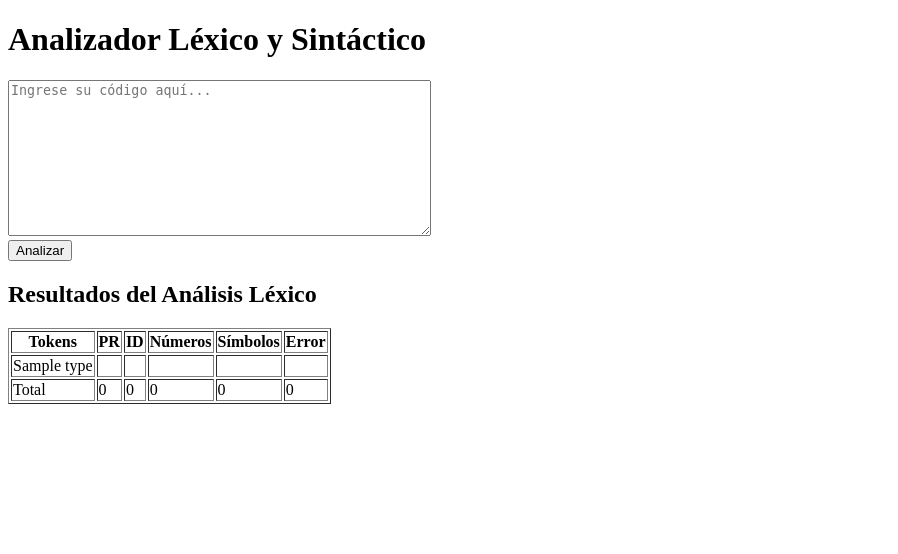
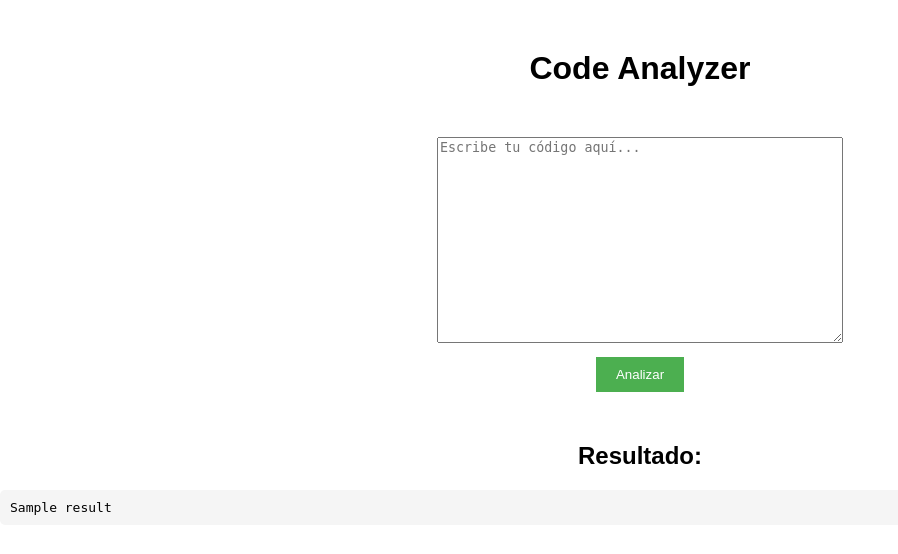
Before and after one commit to YaelAguilar/interpretes-2.3, a Flask app: template templates/index.html in a window 1280 px wide. Shown: the top 554 px of the page, without its empty margins (0-898 px from the left). Run offline with Flask 3, Linux system fonts and the light colour scheme; the template is opened without the code that fills it: most values are stand-ins (such as "Sample title", 1, 10 or a date in 2020).

Commit message:
[UPDATE] finish

```diff
--- /dev/null
+++ b/analyzer.py
@@ -0,0 +1,84 @@
+import ply.lex as lex
+import ply.yacc as yacc
+
+tokens = (
+    'INT', 'ID', 'NUMBER', 'SEMI', 'LPAREN', 'RPAREN', 'LBRACE', 'RBRACE',
+    'LE', 'ASSIGN', 'PLUS', 'DOT', 'OUT', 'PRINTLN', 'FOR'
+)
+
+reserved = {
+    'for': 'FOR',
+    'int': 'INT',
+    'out': 'OUT',
+    'println': 'PRINTLN'
+}
+
+t_SEMI    = r';'
+t_LPAREN  = r'\('
+t_RPAREN  = r'\)'
+t_LBRACE  = r'\{'
+t_RBRACE  = r'\}'
+t_ASSIGN  = r'='
+t_PLUS    = r'\+\+'
+t_DOT     = r'\.'
+t_LE      = r'<='
+
+def t_ID(t):
+    r'[a-zA-Z_][a-zA-Z_0-9]*'
+    t.type = reserved.get(t.value, 'ID')
+    return t
+
+def t_NUMBER(t):
+    r'\d+'
+    t.value = int(t.value)
+    return t
+
+def t_error(t):
+    t.lexer.skip(1)
+
+t_ignore = ' \t\n'
+
+lexer = lex.lex()
+
+variables = {}
+
+def p_program(p):
+    'program : declaration for_statement'
+    p[0] = ('program', p[1], p[2])
+
+def p_declaration(p):
+    'declaration : INT ID SEMI'
+    variables[p[2]] = None
+    p[0] = ('declaration', p[2])
+
+def p_for_statement(p):
+    'for_statement : FOR LPAREN ID ASSIGN NUMBER SEMI ID LE NUMBER SEMI ID PLUS RPAREN LBRACE statement RBRACE'
+    if p[3] != p[7] or p[7] != p[11]:
+        p[0] = f"Error semántico: Variable usada en el ciclo no declarada o inconsistente '{p[3]}'"
+    else:
+        p[0] = ('for_statement', p[3], p[5], p[9], p[15])
+
+def p_statement(p):
+    'statement : OUT DOT PRINTLN LPAREN ID RPAREN SEMI'
+    if p[5] not in variables:
+        p[0] = f"Error semántico: Variable '{p[5]}' no declarada"
+    else:
+        p[0] = ('statement', p[5])
+
+def p_error(p):
+    if p:
+        p[0] = f"Error de sintaxis en '{p.value}'"
+    else:
+        p[0] = "Error de sintaxis al final del archivo"
+
+parser = yacc.yacc()
+
+def analyze_code(code):
+    global variables
+    variables = {}
+    lexer.input(code)
+    try:
+        result = parser.parse(code, lexer=lexer)
+        return result
+    except Exception as e:
+        return str(e)
--- a/app.py
+++ b/app.py
@@ -1,102 +1,15 @@
-from flask import Flask, request, render_template_string
-import lexer
-import my_parser
+from flask import Flask, request, render_template
+import analyzer
 
 app = Flask(__name__)
 
-template = """
-<!doctype html>
-<title>Code Analyzer</title>
-<h1>Analyze Your Code</h1>
-<form action="" method=post>
-  <textarea name=code rows=10 cols=40>{{ code }}</textarea><br>
-  <input type=submit value=Analyze>
-</form>
-{% if analysis %}
-    <h2>Analyzer Lexico</h2>
-    <table border=1>
-      <tr>
-        <th>Tokens</th>
-        <th>PR</th>
-        <th>ID</th>
-        <th>Numeros</th>
-        <th>Simbolos</th>
-        <th>Error</th>
-      </tr>
-    {% for row in analysis %}
-      <tr>
-        <td>{{ row.tokens }}</td>
-        <td>{{ row.PR }}</td>
-        <td>{{ row.ID }}</td>
-        <td>{{ row.Numeros }}</td>
-        <td>{{ row.Simbolos }}</td>
-        <td>{{ row.Error }}</td>
-      </tr>
-    {% endfor %}
-      <tr>
-        <td>Total</td>
-        <td>{{ total.PR }}</td>
-        <td>{{ total.ID }}</td>
-        <td>{{ total.Numeros }}</td>
-        <td>{{ total.Simbolos }}</td>
-        <td>{{ total.Error }}</td>
-      </tr>
-    </table>
-{% if errors %}
-    <h2>Errors</h2>
-    <ul>
-    {% for error in errors %}
-        <li>{{ error }}</li>
-    {% endfor %}
-    </ul>
-{% endif %}
-{% endif %}
-"""
+@app.route('/', methods=['GET', 'POST'])
+def index():
+    result = None
+    if request.method == 'POST':
+        code = request.form['code']
+        result = analyzer.analyze_code(code)
+    return render_template('index.html', result=result)
 
-@app.route("/", methods=["GET", "POST"])
-def index():
-    code = ""
-    analysis = []
-    total = {"PR": 0, "ID": 0, "Numeros": 0, "Simbolos": 0, "Error": 0}
-    errors = []
-    if request.method == "POST":
-        code = request.form["code"]
-        lexer.lexer.input(code)
-        tokens = []
-
-        try:
-            while True:
-                tok = lexer.lexer.token()
-                if not tok:
-                    break
-                tokens.append(tok)
-                if tok.type in total:
-                    total[tok.type] += 1
-                else:
-                    if tok.type in ["PLUS", "MINUS", "TIMES", "DIVIDE", "LPAREN", "RPAREN", "LBRACE", "RBRACE", "SEMI", "EQ", "LE", "GE", "LT", "GT", "NE"]:
-                        total["Simbolos"] += 1
-                    elif tok.type == "NUMBER":
-                        total["Numeros"] += 1
-                    elif tok.type == "ID":
-                        total["ID"] += 1
-                    elif tok.type in ["FOR", "PRINTLN"]:
-                        total["PR"] += 1
-            my_parser.parser.parse(code, lexer=lexer.lexer)
-        except SyntaxError as e:
-            errors.append(str(e))
-            total["Error"] += 1
-
-        for tok in tokens:
-            analysis.append({
-                "tokens": tok.type,
-                "PR": 'x' if tok.type in ["FOR", "PRINTLN"] else '',
-                "ID": 'x' if tok.type == "ID" else '',
-                "Numeros": 'x' if tok.type == "NUMBER" else '',
-                "Simbolos": 'x' if tok.type in ["PLUS", "MINUS", "TIMES", "DIVIDE", "LPAREN", "RPAREN", "LBRACE", "RBRACE", "SEMI", "EQ", "LE", "GE", "LT", "GT", "NE"] else '',
-                "Error": 'x' if tok.type == "ERROR" else ''
-            })
-
-    return render_template_string(template, code=code, analysis=analysis, total=total, errors=errors)
-
-if __name__ == "__main__":
+if __name__ == '__main__':
     app.run(debug=True)
--- a/lexer.py
+++ /dev/null
@@ -1,55 +0,0 @@
-import ply.lex as lex
-
-# Lista de tokens
-tokens = (
-    'ID',
-    'NUMBER',
-    'PLUS',
-    'LPAREN',
-    'RPAREN',
-    'LBRACE',
-    'RBRACE',
-    'SEMI',
-    'FOR',
-    'EQ',
-    'LE',
-    'PRINTLN',
-)
-
-# Reglas de expresiones regulares para tokens simples
-t_PLUS = r'\+'
-t_LPAREN = r'\('
-t_RPAREN = r'\)'
-t_LBRACE = r'\{'
-t_RBRACE = r'\}'
-t_SEMI = r';'
-t_EQ = r'='
-t_LE = r'<='
-t_FOR = r'for'
-t_PRINTLN = r'println'
-
-# Expresiones regulares con acciones
-def t_ID(t):
-    r'[a-zA-Z_][a-zA-Z0-9_]*'
-    return t
-
-def t_NUMBER(t):
-    r'\d+'
-    t.value = int(t.value)
-    return t
-
-# Caracteres ignorados (incluyendo los saltos de línea)
-t_ignore = " \t"
-
-# Manejo de nuevas líneas
-def t_newline(t):
-    r'\n+'
-    t.lexer.lineno += len(t.value)
-
-# Manejo de errores léxicos
-def t_error(t):
-    print(f"Illegal character '{t.value[0]}' at line {t.lexer.lineno}")
-    t.lexer.skip(1)
-
-# Construir el lexer
-lexer = lex.lex()
--- a/my_parser.py
+++ /dev/null
@@ -1,54 +0,0 @@
-import ply.yacc as yacc
-from lexer import tokens
-
-# Precedencia de operadores
-precedence = (
-    ('left', 'PLUS'),
-)
-
-# Reglas de la gramática
-def p_statement_for(t):
-    '''statement : FOR LPAREN assignment SEMI condition SEMI increment RPAREN block'''
-    t[0] = ('for_loop', t[3], t[5], t[7], t[9])
-
-def p_assignment(t):
-    '''assignment : ID EQ expression'''
-    t[0] = ('assign', t[1], t[3])
-
-def p_condition(t):
-    '''condition : expression LE expression'''
-    t[0] = ('condition', t[1], t[3])
-
-def p_increment(t):
-    '''increment : ID PLUS PLUS'''
-    t[0] = ('increment', t[1])
-
-def p_expression(t):
-    '''expression : ID
-                  | NUMBER'''
-    t[0] = t[1]
-
-def p_block(t):
-    '''block : LBRACE statements RBRACE'''
-    t[0] = t[2]
-
-def p_statements(t):
-    '''statements : statement
-                  | statements statement'''
-    if len(t) == 2:
-        t[0] = [t[1]]
-    else:
-        t[0] = t[1] + [t[2]]
-
-def p_statement_println(t):
-    '''statement : PRINTLN LPAREN expression RPAREN SEMI'''
-    t[0] = ('println', t[3])
-
-def p_error(t):
-    if t:
-        print(f"Syntax error at '{t.value}' (line {t.lineno})")
-    else:
-        print("Syntax error at EOF")
-
-# Construir el parser
-parser = yacc.yacc()
--- a/templates/index.html
+++ b/templates/index.html
@@ -2,55 +2,60 @@
 <html lang="en">
 <head>
     <meta charset="UTF-8">
-    <meta name="viewport" content="width=device-width, initial-scale=1.0">
-    <title>Analizador Léxico y Sintáctico</title>
+    <title>Code Analyzer</title>
 </head>
 <body>
-    <h1>Analizador Léxico y Sintáctico</h1>
+    <h1>Code Analyzer</h1>
     <form method="post">
-        <textarea name="code" rows="10" cols="50" placeholder="Ingrese su código aquí..."></textarea><br>
-        <button type="submit">Analizar</button>
+        <textarea name="code" rows="10" cols="50" placeholder="Escribe tu código aquí..."></textarea><br>
+        <input type="submit" value="Analizar">
     </form>
-
-    {% if tokens %}
-    <h2>Resultados del Análisis Léxico</h2>
-    <table border="1">
-        <tr>
-            <th>Tokens</th>
-            <th>PR</th>
-            <th>ID</th>
-            <th>Números</th>
-            <th>Símbolos</th>
-            <th>Error</th>
-        </tr>
-        {% for tok in tokens %}
-        <tr>
-            <td>{{ tok.type }}</td>
-            <td>{% if tok.type in ['FOR', 'PRINTLN'] %}x{% endif %}</td>
-            <td>{% if tok.type == 'ID' %}x{% endif %}</td>
-            <td>{% if tok.type == 'NUMBER' %}x{% endif %}</td>
-            <td>{% if tok.type in ['PLUS', 'MINUS', 'TIMES', 'DIVIDE', 'LT', 'GT', 'LE', 'GE', 'EQ', 'NE', 'LPAREN', 'RPAREN', 'LBRACE', 'RBRACE', 'SEMI'] %}x{% endif %}</td>
-            <td>{% if tok.type == 'ERROR' %}x{% endif %}</td>
-        </tr>
-        {% endfor %}
-        <tr>
-            <td>Total</td>
-            <td>{{ tokens | selectattr("type", "in", ['FOR', 'PRINTLN']) | list | length }}</td>
-            <td>{{ tokens | selectattr("type", "equalto", "ID") | list | length }}</td>
-            <td>{{ tokens | selectattr("type", "equalto", "NUMBER") | list | length }}</td>
-            <td>{{ tokens | selectattr("type", "in", ['PLUS', 'MINUS', 'TIMES', 'DIVIDE', 'LT', 'GT', 'LE', 'GE', 'EQ', 'NE', 'LPAREN', 'RPAREN', 'LBRACE', 'RBRACE', 'SEMI']) | list | length }}</td>
-            <td>{{ tokens | selectattr("type", "equalto", "ERROR") | list | length }}</td>
-        </tr>
-    </table>
-    {% endif %}
-
-    {% if errors %}
-    <h2>Errores del Analizador Sintáctico</h2>
-    <ul>
-        {% for error in errors %}
-        <li>{{ error }}</li>
-        {% endfor %}
-    </ul>
+    {% if result %}
+        <h2>Resultado:</h2>
+        <pre>{{ result }}</pre>
     {% endif %}
 </body>
 </html>
+<style>
+    body {
+        font-family: Arial, sans-serif;
+        margin: 0;
+        padding: 0;
+    }
+
+    h1 {
+        text-align: center;
+        margin-top: 50px;
+    }
+
+    form {
+        text-align: center;
+        margin-top: 50px;
+    }
+
+    textarea {
+        width: 400px;
+        height: 200px;
+        margin-bottom: 10px;
+    }
+
+    input[type="submit"] {
+        padding: 10px 20px;
+        background-color: #4CAF50;
+        color: white;
+        border: none;
+        cursor: pointer;
+    }
+
+    h2 {
+        text-align: center;
+        margin-top: 50px;
+    }
+
+    pre {
+        background-color: #f5f5f5;
+        padding: 10px;
+        border-radius: 5px;
+        overflow-x: auto;
+    }
+</style>
```
Also changed, not shown: parsetab.py (+8 -14 lines), 1 other file.
